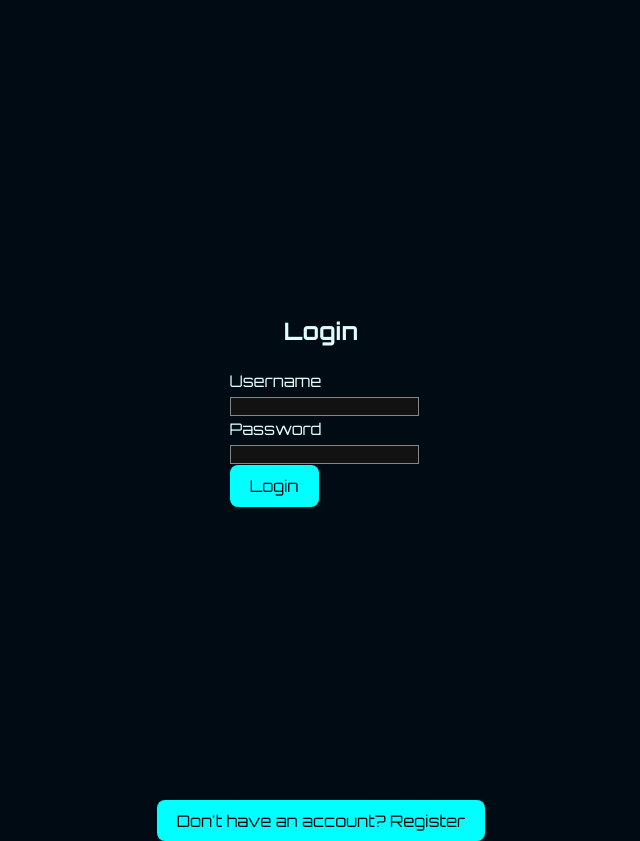
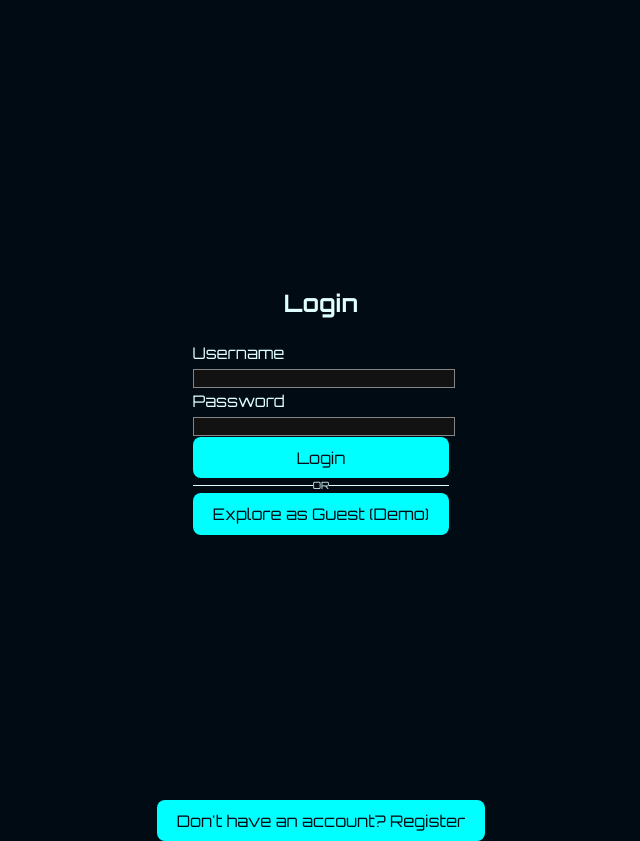
Before and after one commit to Ramius-arch/Network-Function-Virtualization---NFV--Orchestration-Tool, a React (Vite) app in the folder Frontend/: page / in a window 1280 px wide. Both pictures are taken after typing "Sample", "Sample123" into the empty fields and a click on the button "Register". Shown: the whole page, without its empty margins (319-959 px from the left). Built offline with nearby package versions, Linux system fonts and the light colour scheme; no server answers.

Commit message:
Add Explore as Guest (Demo) option to login screen

```diff
--- a/Frontend/src/components/Login.tsx
+++ b/Frontend/src/components/Login.tsx
@@ -65,6 +65,19 @@ const Login: React.FC<LoginProps> = ({ onLoginSuccess }) => {
     }
   };
 
+  const handleGuestLogin = () => {
+    setLoading(true);
+    const mockPayload = { username: 'guest_user', exp: Date.now() + 3600000 };
+    const mockToken = `mock-jwt-${btoa(JSON.stringify(mockPayload))}`;
+
+    console.log('Logging in as guest user for showcase.');
+
+    setTimeout(() => {
+      onLoginSuccess(mockToken);
+      setLoading(false);
+    }, 800);
+  };
+
   return (
     <div className="flex flex-col items-center justify-center min-h-screen bg-background text-text">
       <div className="p-8 bg-white rounded shadow-md w-full max-w-md">
@@ -97,13 +110,26 @@ const Login: React.FC<LoginProps> = ({ onLoginSuccess }) => {
             />
           </div>
           {error && <p className="text-error text-xs italic mb-4">{error}</p>}
-          <div className="flex items-center justify-between">
+          <div className="flex flex-col gap-4 mt-6">
             <button
               type="submit"
-              className="bg-primary hover:bg-secondary text-white font-bold py-2 px-4 rounded focus:outline-none focus:shadow-outline"
+              className="w-full bg-primary hover:bg-secondary text-white font-bold py-3 px-4 rounded-lg focus:outline-none focus:shadow-outline transition-all duration-300 transform hover:scale-[1.02]"
               disabled={loading}
             >
               {loading ? 'Logging In...' : 'Login'}
+            </button>
+            <div className="flex items-center my-1">
+              <div className="flex-grow border-t border-text/10"></div>
+              <span className="mx-4 text-[10px] text-text/30 font-mono tracking-widest">OR</span>
+              <div className="flex-grow border-t border-text/10"></div>
+            </div>
+            <button
+              type="button"
+              onClick={handleGuestLogin}
+              className="w-full border border-primary/40 text-primary hover:bg-primary/10 font-bold py-3 px-4 rounded-lg focus:outline-none focus:shadow-outline transition-all duration-300 transform hover:scale-[1.02]"
+              disabled={loading}
+            >
+              Explore as Guest (Demo)
             </button>
           </div>
         </form>
```
